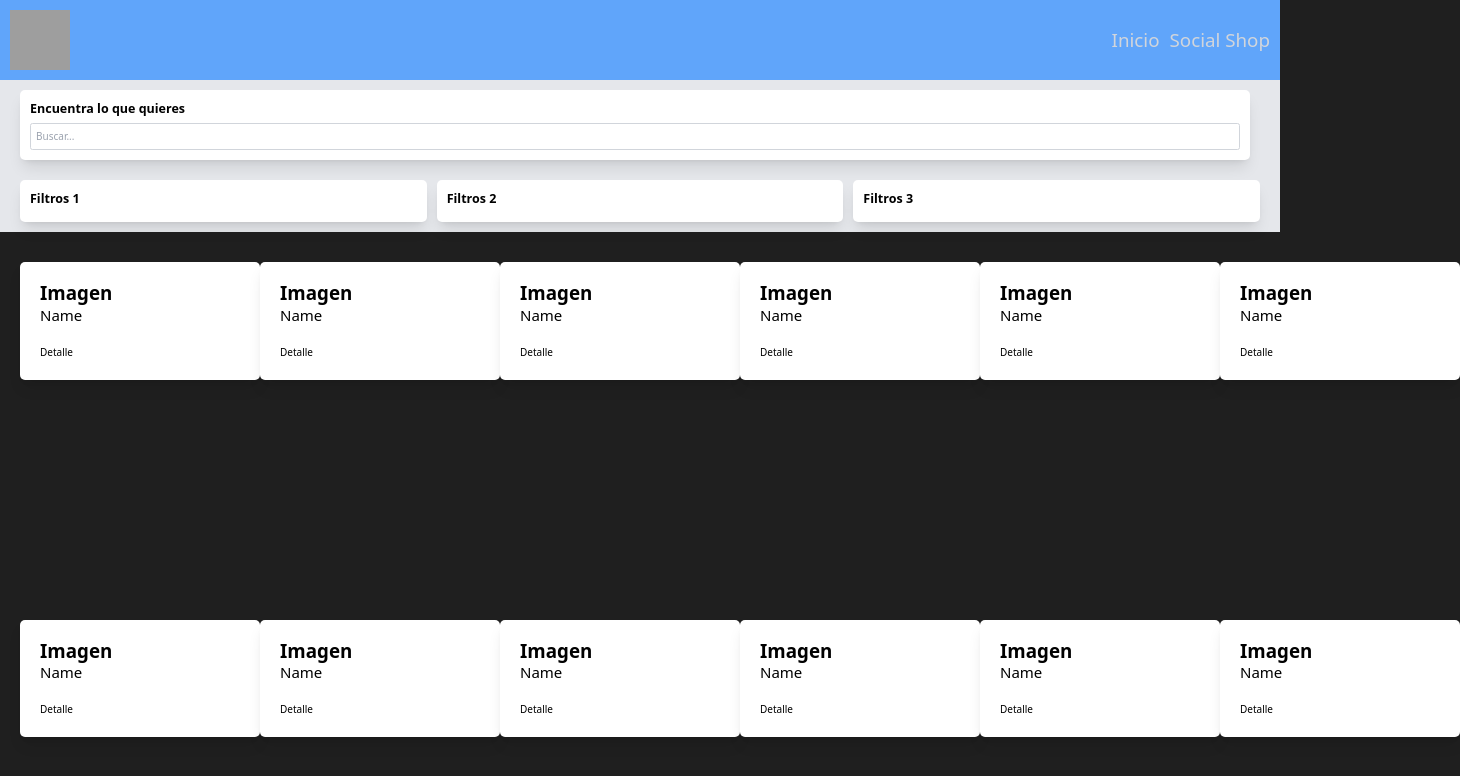
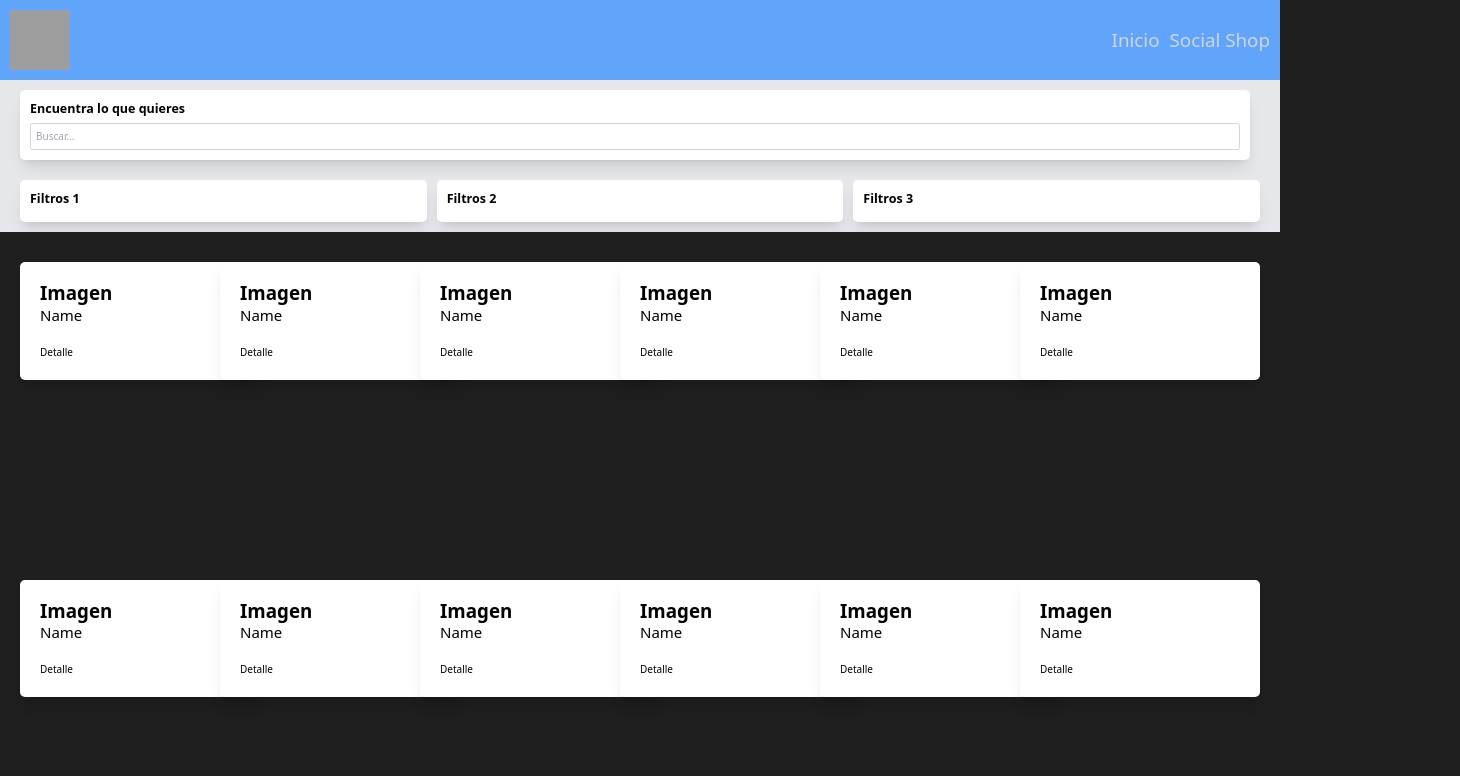
Before and after one commit to fedeMaidana/Proyecto_Final, a React (Vite) app in the folder Client/: page /social-shop in a window 1280 px wide. Shown: the top 776 px of the page, 1460 px wide, since content can reach past the window. Built offline with nearby package versions, Linux system fonts and the light colour scheme; no server answers; grey boxes are pictures that could not be loaded.

Commit message:
social shop

```diff
--- a/Client/package.json
+++ b/Client/package.json
@@ -24,7 +24,6 @@
     "react-router-dom": "^6.14.2",
     "redux": "^4.2.1",
     "redux-thunk": "^2.4.2",
-    "tailwindcss": "^3.3.3",
     "three": "^0.155.0",
     "web-vitals": "^2.1.4"
   },
@@ -36,6 +35,7 @@
     "eslint-plugin-react": "^7.32.2",
     "eslint-plugin-react-hooks": "^4.6.0",
     "eslint-plugin-react-refresh": "^0.4.3",
+    "tailwindcss": "^3.3.3",
     "vite": "^4.4.5"
   }
 }
--- a/Client/src/components/CardsContainer.jsx
+++ b/Client/src/components/CardsContainer.jsx
@@ -17,7 +17,7 @@
     // )
     return(
         <div className="container mx-auto px-4 py-8">
-        <div className="grid grid-cols-1 sm:grid-cols-2 md:grid-cols-3 lg:grid-cols-4 xl:grid-cols-6 gap-96">
+        <div className="grid grid-cols-1 sm:grid-cols-2 md:grid-cols-3 lg:grid-cols-4 xl:grid-cols-6 gap-80">
           <Card />
           <Card />
           <Card />
```
Also changed, not shown: 1 other file (tests, documents, lock files or other folders).
